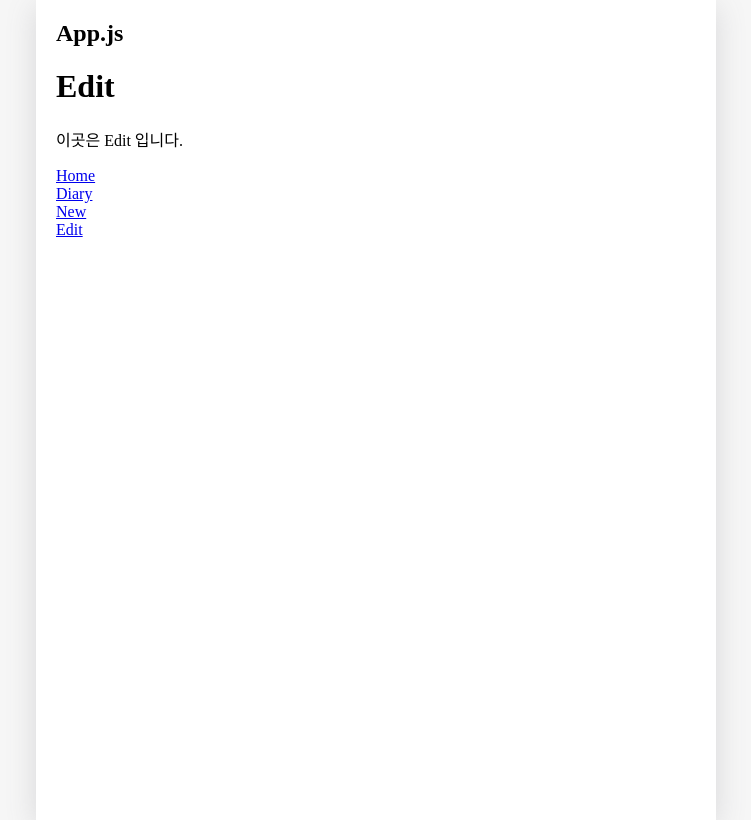
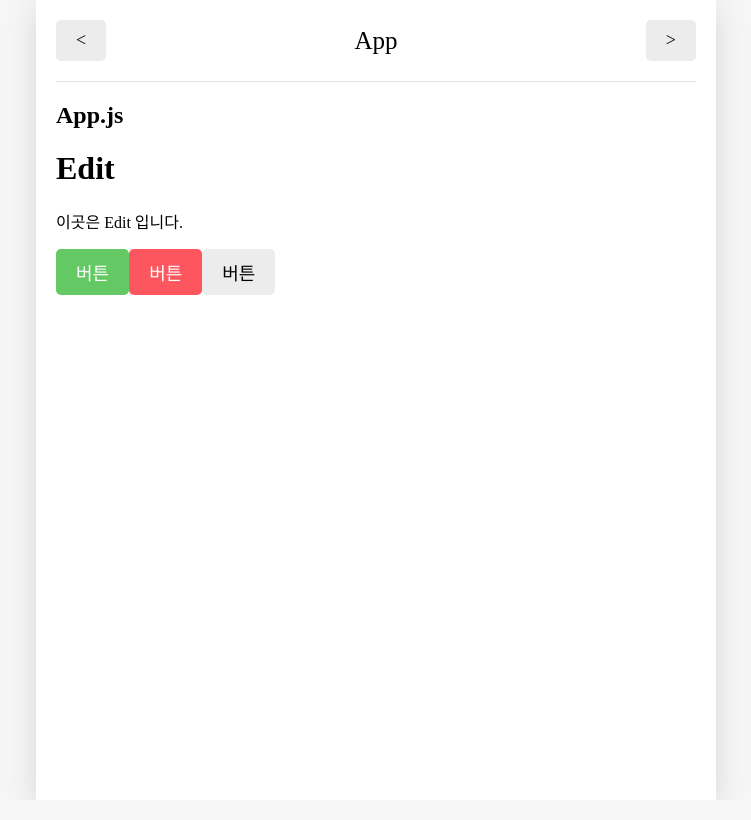
Before and after one commit to taebong98/TIL-Blog, a React (Create React App) app: page /edit in a window 1280 px wide. Shown: the whole page, without its empty margins (264-1015 px from the left). Built offline with nearby package versions, Linux system fonts and the light colour scheme.

Commit message:
setting: 공통컴포넌트

```diff
--- a/src/App.css
+++ b/src/App.css
@@ -45,3 +45,69 @@
     padding-left: 20px;
     padding-right: 20px;
 }
+
+/* MyButton */
+.MyButton {
+    cursor: pointer;
+    border: none;
+    border-radius: 5px;
+
+    padding-top: 10px;
+    padding-bottom: 10px;
+    padding-right: 20px;
+    padding-left: 20px;
+
+    font-size: 18px;
+
+    word-spacing: nowrap;
+    font-family: "Noto Sans KR";
+}
+
+.MyButton_default {
+    background-color: #ececec;
+    color: black;
+}
+
+.MyButton_positive {
+    background-color: #64c964;
+    color: white;
+}
+
+.MyButton_negative {
+    background-color: #fd565f;
+    color: white;
+}
+
+/* HEADER */
+header {
+    padding-top: 20px;
+    padding-bottom: 20px;
+
+    display: flex;
+    align-items: center;
+    border-bottom: 1px solid #e2e2e2;
+}
+
+header > div {
+    display: flex;
+}
+
+header .head_text {
+    width: 50%;
+    font-size: 25px;
+    justify-content: center;
+}
+
+header .head_btn_left {
+    width: 25%;
+    justify-content: start;
+}
+
+header .head_btn_right {
+    width: 25%;
+    justify-content: end;
+}
+
+header button {
+    font-family: "Noto Sans KR";
+}
--- a/src/App.js
+++ b/src/App.js
@@ -4,12 +4,20 @@
 import New from "./pages/New";
 import Edit from "./pages/Edit";
 import Diary from "./pages/Diary";
-import RouteTest from "./components/RouteTest";
+import MyButton from "./components/MyButton";
+import MyHeader from "./components/MyHeader";
+
+// COMPOENETS
 
 function App() {
     return (
         <BrowserRouter>
             <div className="App">
+                <MyHeader
+                    headText={"App"}
+                    leftChild={<MyButton text={"<"} onClick={() => {}} />}
+                    rightChild={<MyButton text={">"} onClick={() => {}} />}
+                />
                 <h2>App.js</h2>
                 <Routes>
                     <Route path="/" element={<Home />} />
@@ -17,8 +25,9 @@
                     <Route path="/diary" element={<Diary />} />
                     <Route path="/edit" element={<Edit />} />
                 </Routes>
-
-                <RouteTest />
+                <MyButton text={"버튼"} type={"positive"} />
+                <MyButton text={"버튼"} type={"negative"} />
+                <MyButton text={"버튼"} type={"default"} />
             </div>
         </BrowserRouter>
     );
--- /dev/null
+++ b/src/components/MyButton.js
@@ -0,0 +1,16 @@
+const MyButton = ({ text, type, onClick }) => {
+    return (
+        <button
+            className={["MyButton", `MyButton_${type}`].join(" ")}
+            onClick={onClick}
+        >
+            {text}
+        </button>
+    );
+};
+
+MyButton.defaultProps = {
+    type: "default",
+};
+
+export default MyButton;
--- /dev/null
+++ b/src/components/MyHeader.js
@@ -0,0 +1,11 @@
+const MyHeader = ({ leftChild, headText, rightChild }) => {
+    return (
+        <header>
+            <div className="head_btn_left">{leftChild}</div>
+            <div className="head_text">{headText}</div>
+            <div className="head_btn_right">{rightChild}</div>
+        </header>
+    );
+};
+
+export default MyHeader;
--- a/src/components/RouteTest.js
+++ /dev/null
@@ -1,18 +0,0 @@
-import { Link } from "react-router-dom";
-
-const RouteTest = () => {
-    return (
-        <div>
-            <Link to={"/"}>Home</Link>
-            <br />
-            <Link to={"/diary"}>Diary</Link>
-            <br />
-            <Link to={"/new"}>New</Link>
-            <br />
-            <Link to={"/edit"}>Edit</Link>
-            <br />
-        </div>
-    );
-};
-
-export default RouteTest;
```
